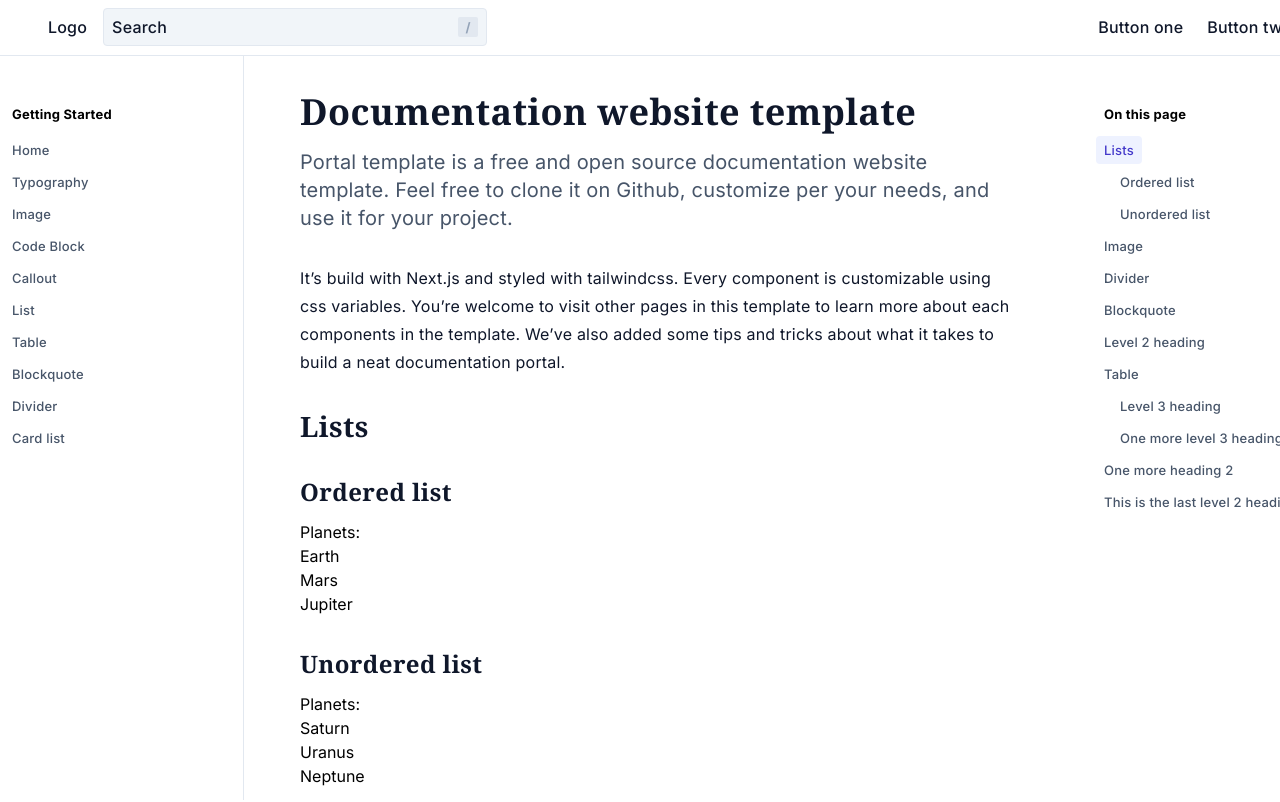
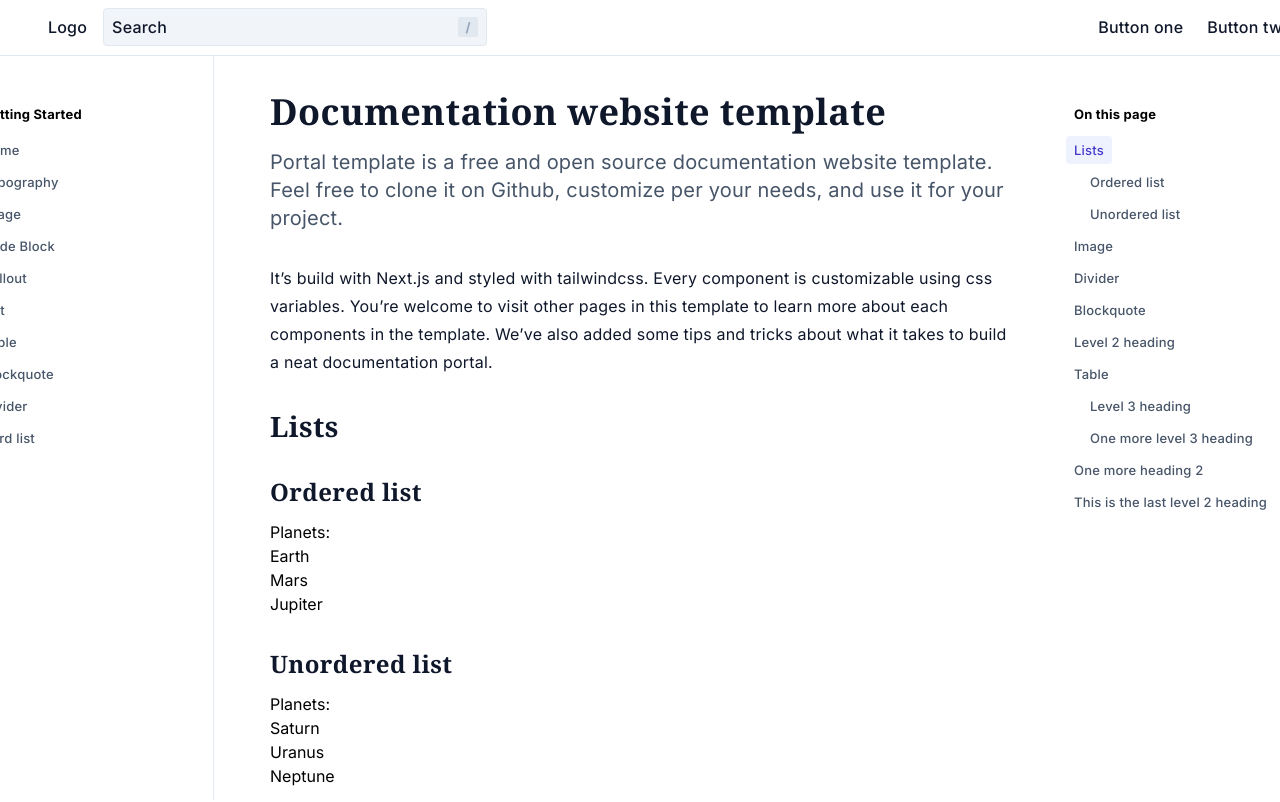
Before and after one commit to vrepsys/portal-template, a Next.js app: page / in a window 1280 px wide. Shown: the top 802 px of the page. Built offline with nearby package versions, Linux system fonts and the light colour scheme; a web font is replaced by a local one.

Commit message:
Add main-content-width variable

```diff
--- a/components/page-layout/page-layout.tsx
+++ b/components/page-layout/page-layout.tsx
@@ -89,11 +89,11 @@ export const PageLayout: React.FC<PropsWithChildren> = ({ children }) => {
             </>
           )}
         </Popover>
-        <div className="mx-auto px-5 lg:px-10 flex justify-center lg:grid lg:gap-14 lg:w-[1040px] lg:grid-cols-page-tablet xl:w-[1340px] xl:grid-cols-page-desktop">
+        <div className="mx-auto px-5 lg:px-10 flex justify-center lg:grid lg:gap-14 lg:grid-cols-page-tablet xl:grid-cols-page-desktop">
           <div className="hidden lg:block border-r border-r-color-divider sticky top-14 pt-8 overflow-y-scroll h-[calc(100vh_-_theme(spacing.14))]">
             <SideNavigation />
           </div>
-          <main className="pb-96 pt-8 max-w-[720px]">{children}</main>
+          <main className="pb-96 pt-8 max-w-main-content">{children}</main>
           <aside className="hidden lg:block border-r-color-divider sticky top-14 pt-8 overflow-y-scroll h-[calc(100vh_-_theme(spacing.14))]">
             <div className="">
               <TableOfContents />
--- a/tailwind.config.js
+++ b/tailwind.config.js
@@ -24,7 +24,9 @@ module.exports = {
     extend: {
       spacing: {
         12.5: '3.25rem',
-        'main-content-width': 'var(--main-content-width)',
+      },
+      maxWidth: {
+        'main-content': 'var(--main-content-width)',
       },
       gridTemplateColumns: {
         'page-tablet': '15rem var(--main-content-width)',
```
